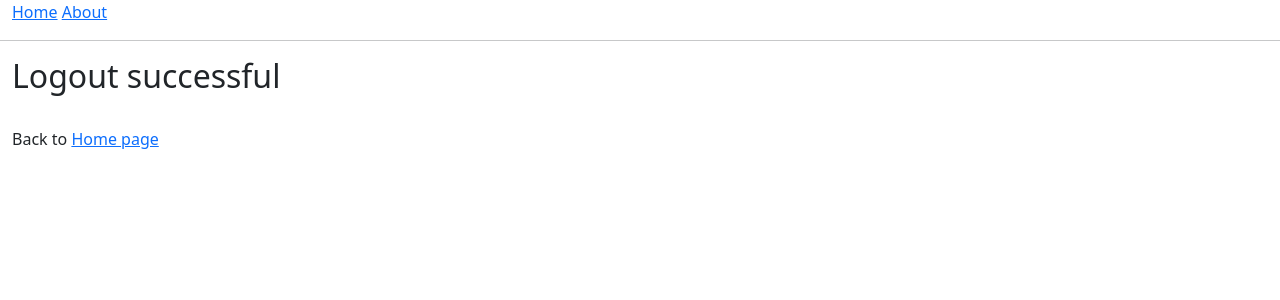
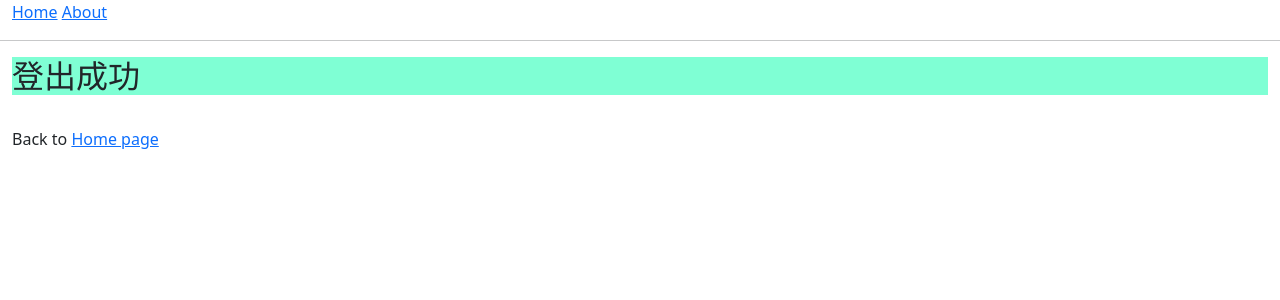
Before and after one commit to sidisnnew/Django, a Django app: page /ticket/logout/ in a window 1280 px wide. Shown: the top 300 px of the page. Run offline with Django 4.2, Linux system fonts and the light colour scheme.

Commit message:
only change some words

```diff
--- a/djangoticket/ticket/templates/ticket/login.html
+++ b/djangoticket/ticket/templates/ticket/login.html
@@ -1,9 +1,9 @@
 {% extends "ticket/base.html" %}
 {% block title %}
-Home
+登入
 {% endblock %}
 {% block body %}
-<h2>Login</h2>
+<h2 class="title">登入</h2>
 
 <form method="POST">
     {% csrf_token %}
--- a/djangoticket/ticket/templates/ticket/logout.html
+++ b/djangoticket/ticket/templates/ticket/logout.html
@@ -1,9 +1,9 @@
 {% extends "ticket/base.html" %}
 {% block title %}
-Logout
+登出
 {% endblock %}
 {% block body %}
-<h2>Logout successful</h2>
+<h2 class="title">登出成功</h2>
 <br>
 Back to <a href="/ticket">Home page</a>
 {% endblock %}
```
